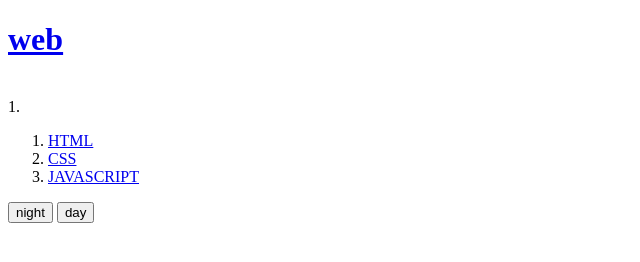
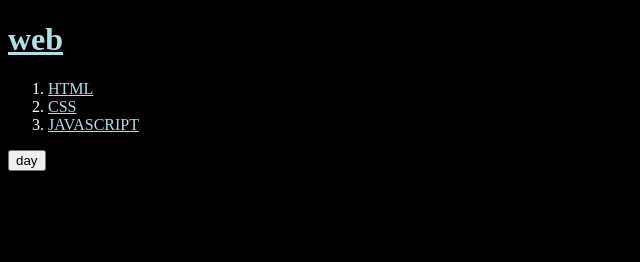
Before and after one commit to Jung2312/WEB_Study, a plain HTML site: page index.html in a window 1280 px wide. Both pictures are taken after a click on the button "night". Shown: the whole page, without its empty margins (0-640 px from the left). Drawn offline with Linux system fonts and the light colour scheme.

Commit message:
버튼 이벤트를 통해 야간모드 설정

```diff
--- a/index.html
+++ b/index.html
@@ -5,13 +5,47 @@
     <meta http-equiv="X-UA-Compatible" content="IE=edge">
     <meta name="viewport" content="width=device-width, initial-scale=1.0">
     <title>Document</title>
+
+    <script>
+        function nightdayHandler(self){
+            // self는 자기 자신을 가리킴
+            // 해당 객체 내부에 있는 것이 아니므로 this는 사용 불가
+            let target = document.querySelector('body');
+
+            if(self.value === 'night'){
+                target.style.backgroundColor = 'black';
+                target.style.color = 'white';
+                self.value = 'day';
+
+                let alist = document.querySelectorAll('a');
+                let i = 0;
+                while(i < alist.length){
+                    alist[i].style.color = 'powderblue';
+                    i++;
+                }
+            } else {
+                target.style.backgroundColor = 'white';
+                target.style.color = 'black';
+                self.value = 'night';
+
+                let alist = document.querySelectorAll('a');
+                let i = 0;
+                while(i < alist.length){
+                    alist[i].style.color = 'blue';
+                    i++;
+                }
+
+            }
+        }
+
+    </script>
+
 </head>
 
 <body>
 
     <h1><a href="./index.html" target = "_blank">web</a></h1>
 
-    <br>1.
     <ol>
         <li><a href="./1.html" target="_blank">HTML</a></li>
         <li><a href="./2.html" target="_blank">CSS</a></li>
@@ -19,14 +53,8 @@
     </ol>
 
     <!-- onclick은 자바스크립트 문법이 와야 함 -->
-    <input type="button" value="night" onclick="alert('hi')">
-    <input type="button" value="day" onchange="alert('hi')">
+    <input type="button" value="night" onclick="nightdayHandler(this)">
 
-    <!-- 자바 스크립트 불러옴(주로 끝에서 부름) -->
-    <script src="script.js">
-
-
-    </script>
  </body>
 
 <!--
```
